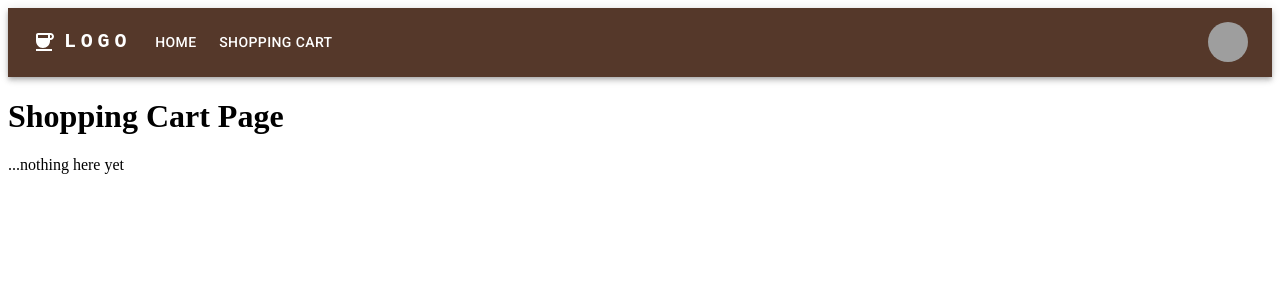
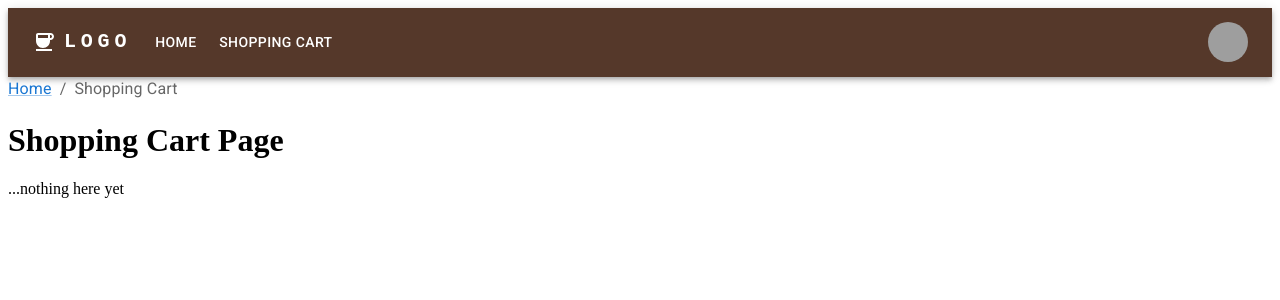
Before and after one commit to Coolastelammetcodes/WebShop, a React (Vite) app in the folder web/: page /shopping-cart in a window 1280 px wide. Shown: the top 300 px of the page. Built offline with nearby package versions, Linux system fonts and the light colour scheme; grey boxes are pictures that could not be loaded.

Commit message:
Add breadcrumbs component

```diff
--- a/web/src/components/breadcrumbs.tsx
+++ b/web/src/components/breadcrumbs.tsx
@@ -1,12 +1,15 @@
 import MuiBreadcrumbs from "@mui/material/Breadcrumbs";
 import Link from "@mui/material/Link";
 
-export default function Breadcrumbs() {
+interface BreadcrumbsProps {
+  currentPage: string;
+}
+
+export default function Breadcrumbs({ currentPage }: BreadcrumbsProps) {
   return (
     <MuiBreadcrumbs>
       <Link href="/">Home</Link>
-      <Link href="/admin">Admin</Link>
-      <Link href="/shopping-cart">Shopping Cart</Link>
+      <span>{currentPage}</span>
     </MuiBreadcrumbs>
   );
 }
--- a/web/src/main.tsx
+++ b/web/src/main.tsx
@@ -5,7 +5,7 @@ import "@fontsource/roboto/700.css";
 import { QueryClient, QueryClientProvider } from "@tanstack/react-query";
 import { StrictMode } from "react";
 import { createRoot } from "react-dom/client";
-import App from "./app.tsx";
+import App from "./App";
 
 const queryClient = new QueryClient();
 
--- a/web/src/routes/admin.tsx
+++ b/web/src/routes/admin.tsx
@@ -1,6 +1,9 @@
+import Breadcrumbs from "../components/breadcrumbs";
+
 export function Admin() {
   return (
     <>
+      <Breadcrumbs currentPage="Admin" />
       <h1>Admin Page</h1>
       <p>...nothing here yet</p>
     </>
--- a/web/src/routes/home.tsx
+++ b/web/src/routes/home.tsx
@@ -9,8 +9,6 @@ export function Home() {
 
   return (
     <>
-      <button onClick={() => query.refetch()}>test</button>
-
       <div>
         {query.data?.map((mug: any, index: any) => (
           <div key={index}>
--- a/web/src/routes/shopping-cart.tsx
+++ b/web/src/routes/shopping-cart.tsx
@@ -1,6 +1,9 @@
+import Breadcrumbs from "../components/breadcrumbs";
+
 export function ShoppingCart() {
   return (
     <>
+      <Breadcrumbs currentPage="Shopping Cart" />
       <h1>Shopping Cart Page</h1>
       <p>...nothing here yet</p>
     </>
```
